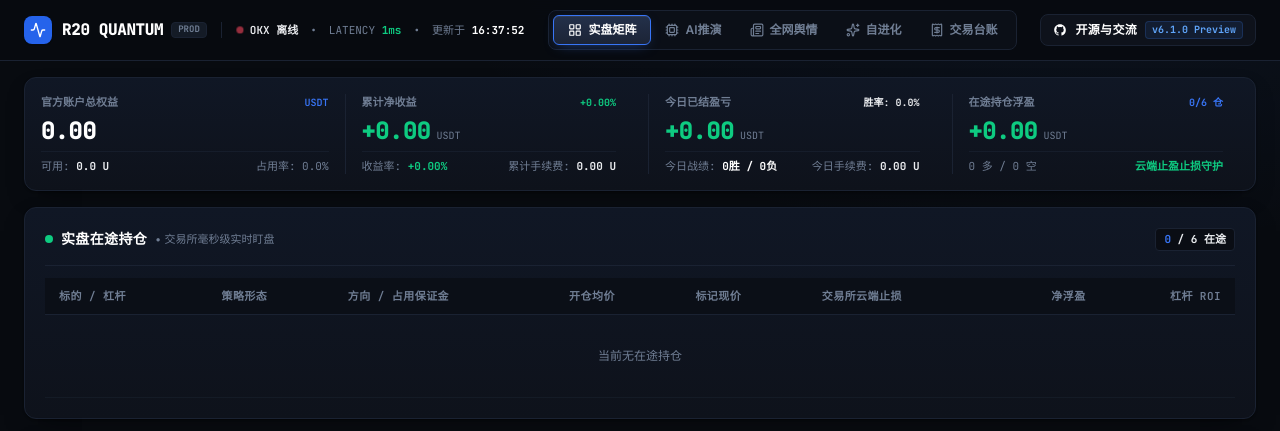
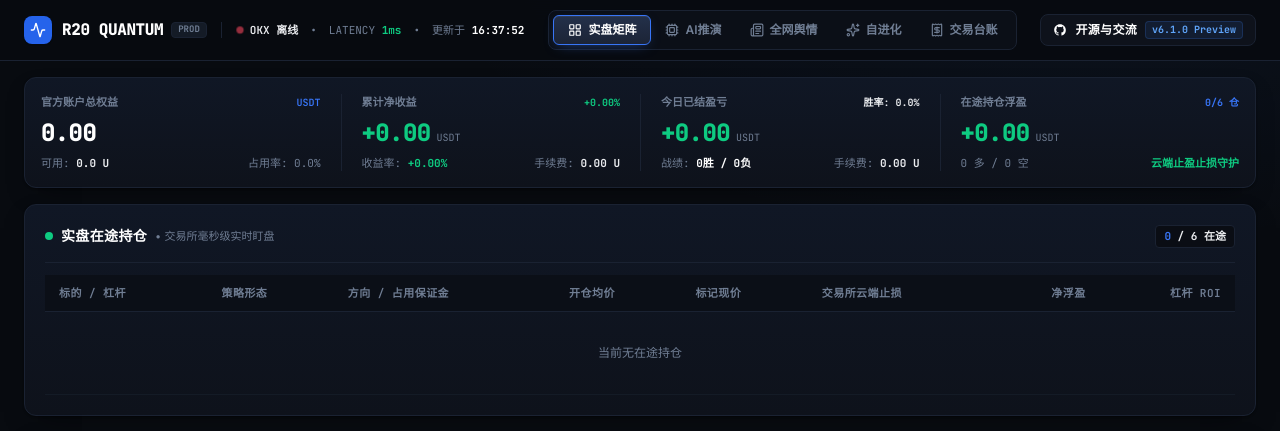
Before and after one commit to 0xdabiaoge/r20-quantum-trader, a FastAPI app: page / in a window 1280 px wide. Shown: the top 431 px of the page. Run offline with FastAPI, Linux system fonts and the light colour scheme.

Commit message:
style: streamline HUD metric tiles by removing distracting horizontal divider lines

```diff
--- a/dashboard/templates/index.html
+++ b/dashboard/templates/index.html
@@ -255,67 +255,67 @@
         <div id="tab-content-trading" class="space-y-4">
 
             <!-- 📊 TOP QUANTITATIVE HUD RIBBON (首页专属核心指标卡) -->
-            <div class="terminal-panel p-3.5 sm:p-4">
-                <div class="grid grid-cols-2 lg:grid-cols-4 gap-3 sm:gap-4 divide-y lg:divide-y-0 lg:divide-x divide-[#1A2232]">
+            <div class="terminal-panel p-4">
+                <div class="grid grid-cols-2 lg:grid-cols-4 gap-4 lg:gap-0 lg:divide-x divide-[#1A2232]">
 
                     <!-- Tile 1: 官方账户总权益 -->
-                    <div class="flex flex-col justify-between pt-2 lg:pt-0 lg:px-2 first:pt-0 first:px-0">
+                    <div class="flex flex-col justify-between lg:pr-5">
                         <div class="flex items-center justify-between text-[11px] text-[#707E94] font-semibold">
                             <span>官方账户总权益</span>
                             <span class="font-mono text-[10px] text-[#3875F6]">USDT</span>
                         </div>
-                        <div class="my-1">
+                        <div class="my-1.5">
                             <span id="metric-equity" class="text-xl sm:text-2xl font-extrabold font-mono text-white tracking-tight">--</span>
                         </div>
-                        <div class="flex items-center justify-between text-[11px] font-mono text-[#707E94] pt-1.5 border-t border-[#161D2B]">
+                        <div class="flex items-center justify-between text-[11px] font-mono text-[#707E94]">
                             <span>可用: <strong id="metric-avail" class="text-[#EAECEF]">--</strong></span>
-                            <span id="metric-margin-usage" class="text-[#707E94]">保证金占用: 0%</span>
+                            <span id="metric-margin-usage" class="text-[#707E94]">占用率: 0%</span>
                         </div>
                     </div>
 
                     <!-- Tile 2: 累计净收益 -->
-                    <div class="flex flex-col justify-between pt-2 lg:pt-0 lg:px-4">
+                    <div class="flex flex-col justify-between lg:px-5">
                         <div class="flex items-center justify-between text-[11px] text-[#707E94] font-semibold">
                             <span>累计净收益</span>
                             <span id="metric-cum-roi" class="font-mono text-[10px] font-bold text-[#0ECB81]">--</span>
                         </div>
-                        <div class="my-1 flex items-baseline space-x-1.5">
+                        <div class="my-1.5 flex items-baseline space-x-1.5">
                             <span id="metric-cum-pnl" class="text-xl sm:text-2xl font-extrabold font-mono text-[#0ECB81] tracking-tight">--</span>
                             <span class="text-[10px] font-mono text-[#707E94]">USDT</span>
                         </div>
-                        <div class="flex items-center justify-between text-[11px] font-mono text-[#707E94] pt-1.5 border-t border-[#161D2B]">
+                        <div class="flex items-center justify-between text-[11px] font-mono text-[#707E94]">
                             <span>收益率: <strong id="metric-cum-roi-label" class="text-[#0ECB81]">--</strong></span>
-                            <span>累计手续费: <strong id="metric-cum-fees" class="text-[#EAECEF]">--</strong></span>
+                            <span>手续费: <strong id="metric-cum-fees" class="text-[#EAECEF]">--</strong></span>
                         </div>
                     </div>
 
                     <!-- Tile 3: 今日已结盈亏 -->
-                    <div class="flex flex-col justify-between pt-2 lg:pt-0 lg:px-4">
+                    <div class="flex flex-col justify-between lg:px-5">
                         <div class="flex items-center justify-between text-[11px] text-[#707E94] font-semibold">
                             <span>今日已结盈亏</span>
                             <span id="metric-today-wr" class="font-mono text-[10px] font-bold text-[#EAECEF]">胜率: 0%</span>
                         </div>
-                        <div class="my-1 flex items-baseline space-x-1.5">
+                        <div class="my-1.5 flex items-baseline space-x-1.5">
                             <span id="metric-realized-pnl" class="text-xl sm:text-2xl font-extrabold font-mono text-[#EAECEF] tracking-tight">--</span>
                             <span class="text-[10px] font-mono text-[#707E94]">USDT</span>
                         </div>
-                        <div class="flex items-center justify-between text-[11px] font-mono text-[#707E94] pt-1.5 border-t border-[#161D2B]">
-                            <span>今日战绩: <strong id="metric-today-record" class="text-white">0胜 / 0负</strong></span>
-                            <span>今日手续费: <strong id="metric-fees" class="text-[#EAECEF]">0 U</strong></span>
+                        <div class="flex items-center justify-between text-[11px] font-mono text-[#707E94]">
+                            <span>战绩: <strong id="metric-today-record" class="text-white">0胜 / 0负</strong></span>
+                            <span>手续费: <strong id="metric-fees" class="text-[#EAECEF]">0 U</strong></span>
                         </div>
                     </div>
 
                     <!-- Tile 4: 在途持仓浮盈 -->
-                    <div class="flex flex-col justify-between pt-2 lg:pt-0 lg:px-4">
+                    <div class="flex flex-col justify-between lg:pl-5">
                         <div class="flex items-center justify-between text-[11px] text-[#707E94] font-semibold">
                             <span>在途持仓浮盈</span>
                             <span id="metric-pos-count" class="font-mono text-[10px] font-bold text-[#3875F6]">0/6 仓</span>
                         </div>
-                        <div class="my-1 flex items-baseline space-x-1.5">
+                        <div class="my-1.5 flex items-baseline space-x-1.5">
                             <span id="metric-upl" class="text-xl sm:text-2xl font-extrabold font-mono text-white tracking-tight">--</span>
                             <span class="text-[10px] font-mono text-[#707E94]">USDT</span>
                         </div>
-                        <div class="flex items-center justify-between text-[11px] font-mono text-[#707E94] pt-1.5 border-t border-[#161D2B]">
+                        <div class="flex items-center justify-between text-[11px] font-mono text-[#707E94]">
                             <span id="metric-pos-direction">0 多 / 0 空</span>
                             <span class="text-[#0ECB81] font-semibold">云端止盈止损守护</span>
                         </div>
```
